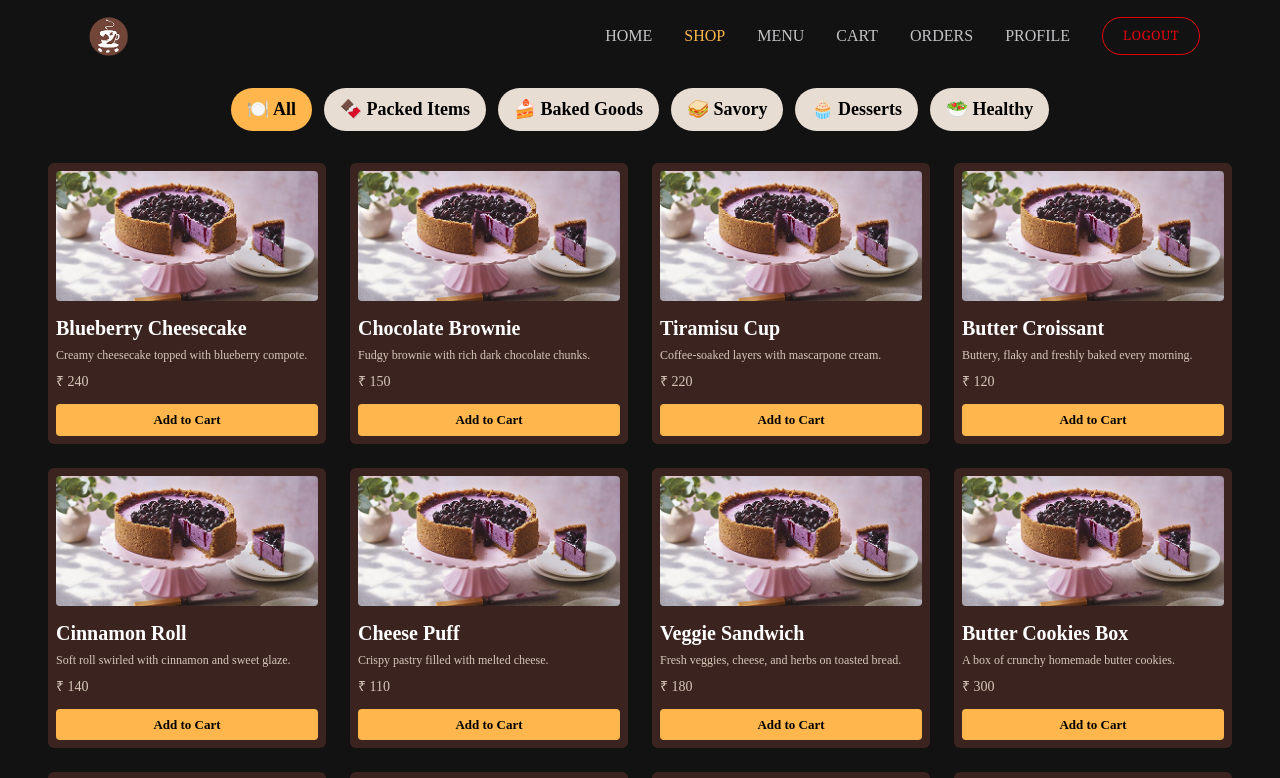
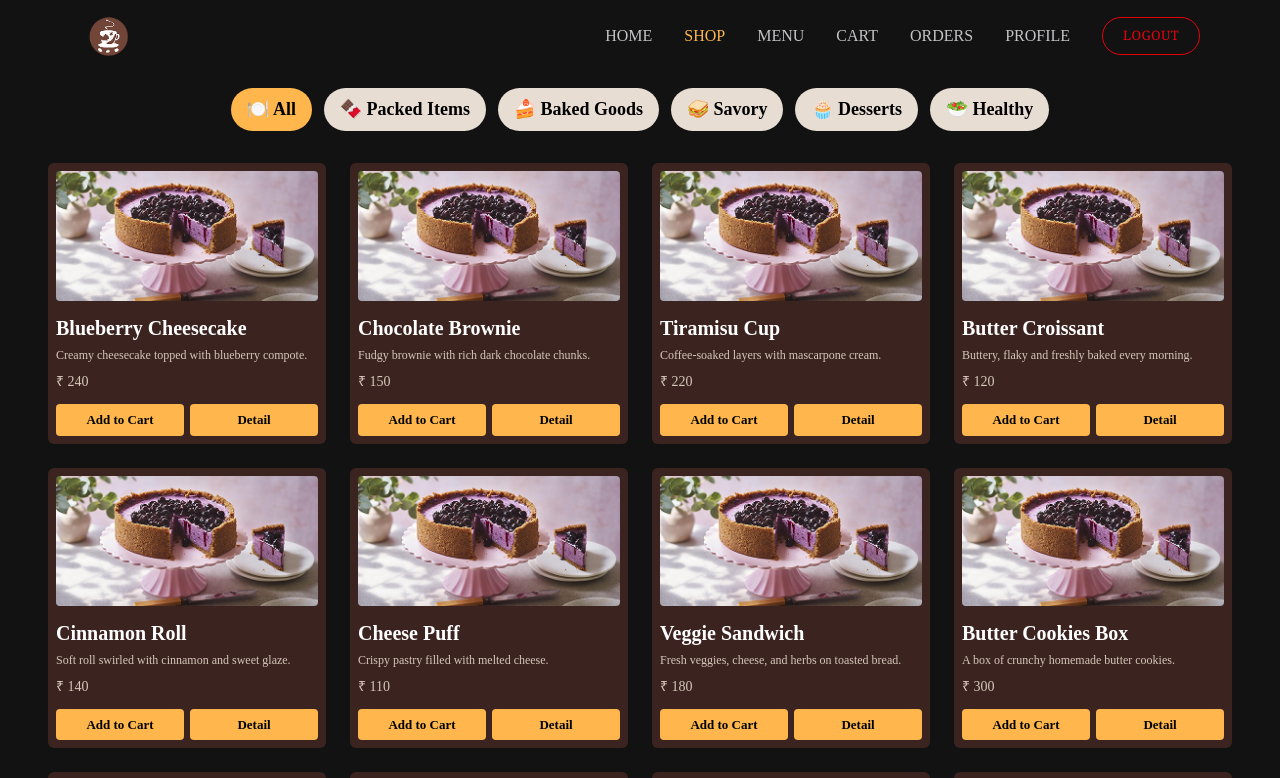
Before and after one commit to abduletifabdella29-lab/DevBean-Cafe, a React (Vite) app: page /Shop in a window 1280 px wide. Shown: the top 778 px of the page. Built offline with nearby package versions, Linux system fonts and the light colour scheme.

Commit message:
feat: add product detail link and refactor Add to Cart button layout

```diff
--- a/src/Pages/Shop/Shop.jsx
+++ b/src/Pages/Shop/Shop.jsx
@@ -1,5 +1,6 @@
 import React from 'react'
 import { useState } from 'react'
+import { Link } from 'react-router-dom';
 import { categories, products } from './ShopData.js'
 
 export default function Shop() {
@@ -58,9 +59,16 @@ export default function Shop() {
                                 ₹ {p.price}
                             </p>
 
-                            <button className="w-full mt-3 py-1.5 bg-[#FFB74D] text-black text-[13px] font-['Averia_Serif_Libre'] font-bold rounded cursor-pointer transition-all duration-300 hover:bg-[#ffa726]">
-                                Add to Cart
-                            </button>
+                            <div className='flex gap-1.5'>
+                                <button
+                                className="w-full mt-3 py-1.5 bg-[#FFB74D] text-black text-[13px] font-['Averia_Serif_Libre'] font-bold rounded cursor-pointer transition-all duration-300 hover:bg-[#ffa726]">
+                                    Add to Cart
+                                </button>
+
+                                <button className="w-full mt-3 py-1.5 bg-[#FFB74D] text-black text-[13px] font-['Averia_Serif_Libre'] font-bold rounded cursor-pointer transition-all duration-300 hover:bg-[#ffa726]">
+                                    <Link to={`/product/${p.id}`}>Detail</Link>
+                                </button>
+                            </div>
                         </div>
                     ))}
                 </div>
```
